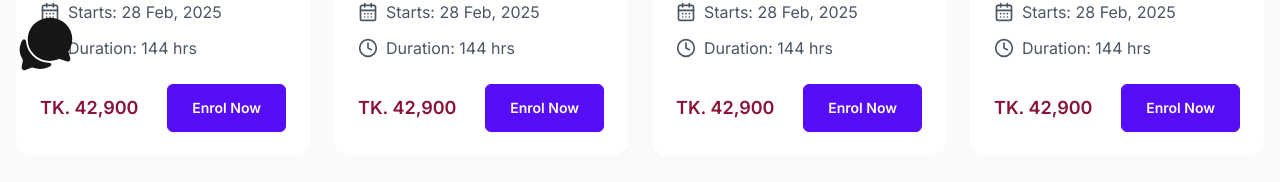
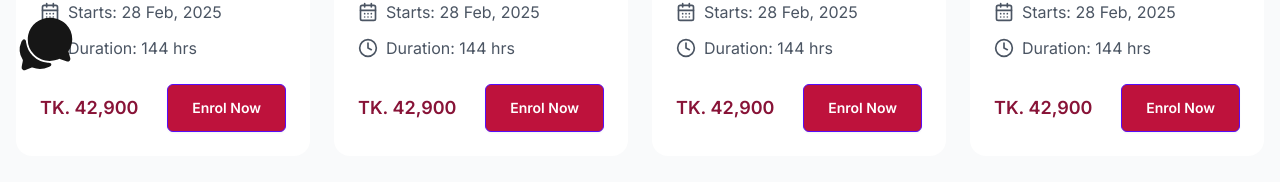
Before and after one commit to ADCLDev/cubpsd, a Next.js app: page /pgd in a window 1280 px wide. Shown: the part 710-892 px from the top of the page. Built offline with nearby package versions, Linux system fonts and the light colour scheme.

Commit message:
updated pgd enroll now button

```diff
--- a/app/pgd/page.jsx
+++ b/app/pgd/page.jsx
@@ -84,7 +84,7 @@ const CourseCard = ({ course }) => {
           <div className="text-lg font-semibold text-wine-900">
             TK. {course.price}
           </div>
-          <button className="btn btn-primary text-white px-6 py-2 rounded-md transition-colors duration-300">
+          <button className="btn bg-wine-700 btn-primary text-white px-6 py-2 rounded-md transition-colors duration-300">
             Enrol Now
           </button>
         </div>
```
